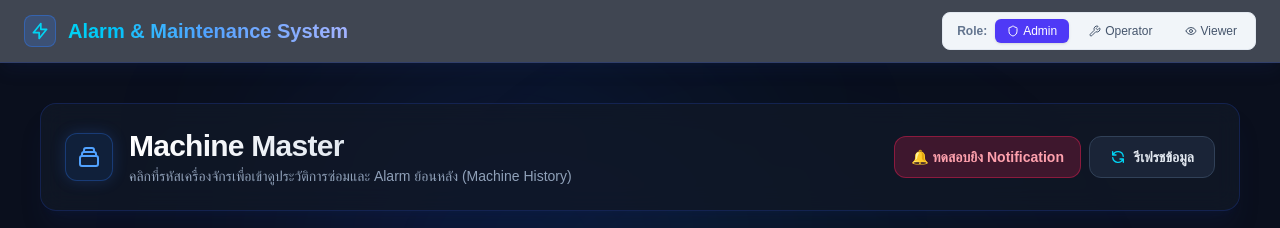
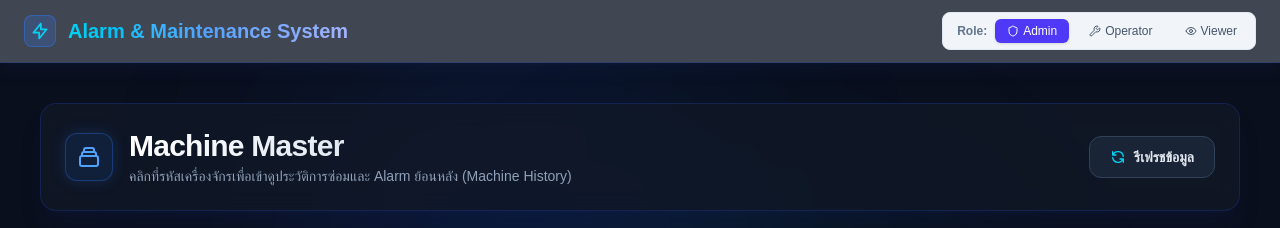
Before and after one commit to wannipa-s-source/alarm-maintenance-system, a Next.js app: page /machines in a window 1280 px wide. Shown: the top 228 px of the page. Built offline with nearby package versions, Linux system fonts and the light colour scheme; no server answers; the database is empty.

Commit message:
Add Role Context and Role-based Access Control

```diff
--- a/app/machines/page.tsx
+++ b/app/machines/page.tsx
@@ -108,15 +108,7 @@
             </div>
           </div>
 
-          <div className="flex flex-wrap items-center gap-2">
-            {/* ปุ่มทดสอบการแจ้งเตือน Notification */}
-            <button
-              onClick={() => toast.error('🚨 ทดสอบการแจ้งเตือน Alarm สุขภาพระบบ!')}
-              className="inline-flex items-center justify-center gap-2 px-4 py-2.5 bg-rose-500/20 hover:bg-rose-500/30 text-rose-300 rounded-xl text-sm font-semibold border border-rose-500/40 transition-all duration-200 active:scale-95"
-            >
-              <span>🔔 ทดสอบยิง Notification</span>
-            </button>
-
+          <div className="flex items-center gap-2">
             <button
               onClick={fetchMachines}
               className="inline-flex items-center justify-center gap-2 px-5 py-2.5 bg-slate-800/80 hover:bg-slate-700 text-slate-200 rounded-xl text-sm font-semibold border border-slate-700 transition-all duration-200 active:scale-95"
```
